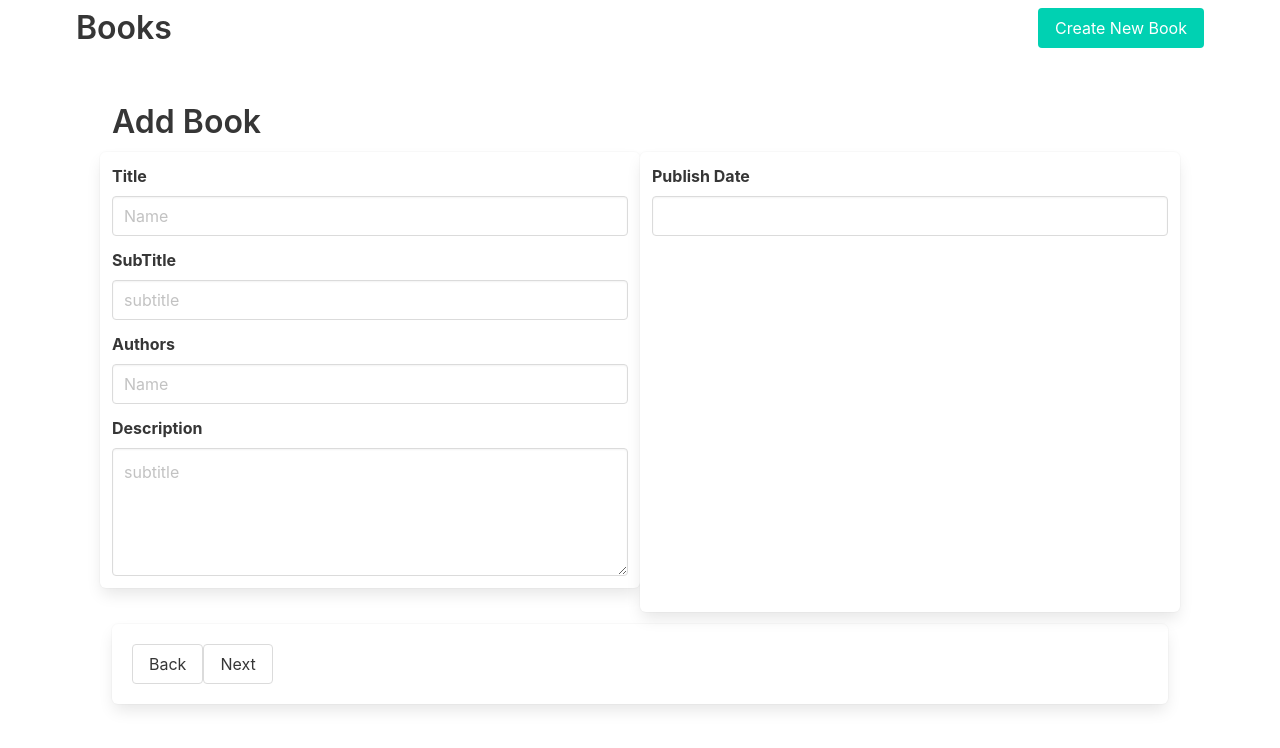
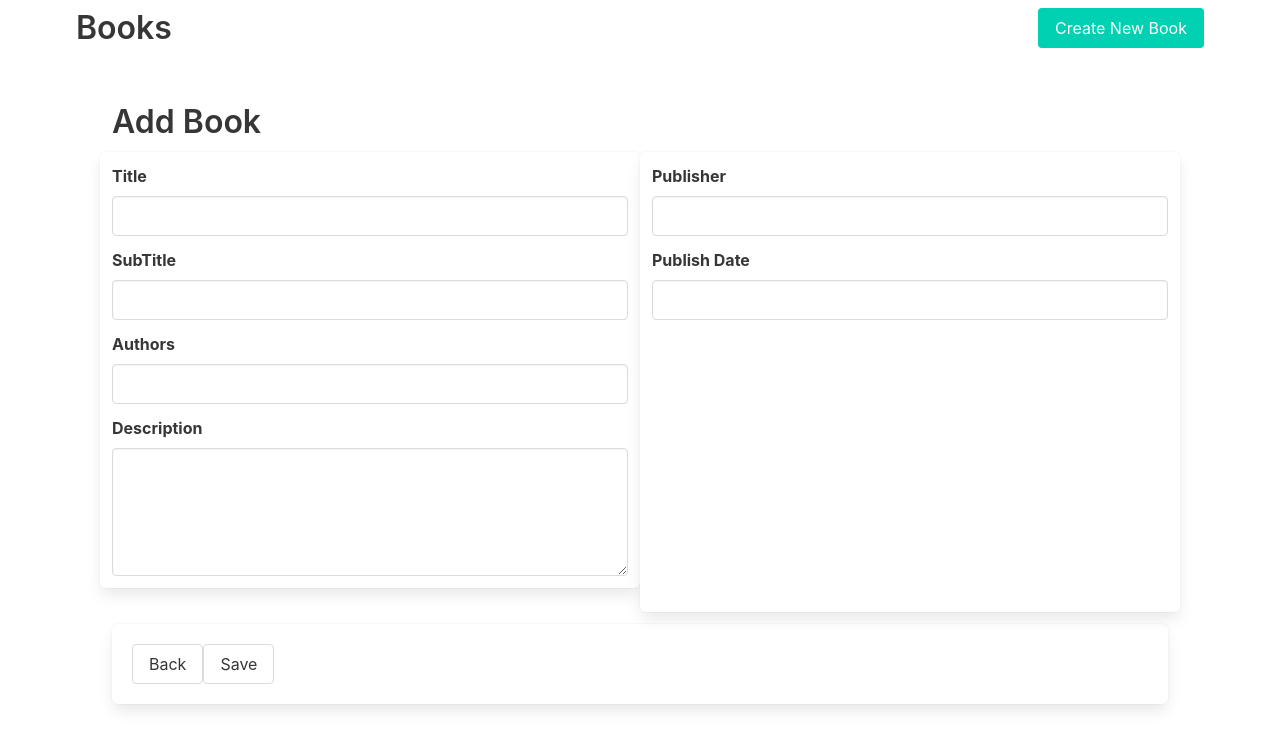
Before and after one commit to theCompanyDream/library, a React (Create React App) app: page /detail in a window 1280 px wide. Shown: the top 748 px of the page. Built offline with nearby package versions, Linux system fonts and the light colour scheme; no server answers.

Commit message:
fix: more bugs but still not done

```diff
--- a/src/components/detail.js
+++ b/src/components/detail.js
@@ -1,5 +1,5 @@
 import React, {useState, useEffect, useContext} from 'react'
-import { Link, useLocation, useHistory, useParams } from "react-router-dom"
+import { Link, useLocation, useHistory } from "react-router-dom"
 import queryString from 'query-string'
 
 import { BookContext } from './'
@@ -7,12 +7,17 @@ import "./styles/detail.scss"
 
 const Detail = () => {
 	const [isEdit, setState] = useState(false)
-	let { id } = useParams();
 	const { search } = useLocation()
 	const history = useHistory()
 	const data = useContext(BookContext)
 	const [book, setBook] = useState({
-		volumeInfo: {}
+		volumeInfo: {
+			title: '',
+			description: '',
+			subtitle: '',
+			authors: '',
+			publishedDate: ''
+		}
 	})
 
 	const saveBook = (e) => {
@@ -25,9 +30,12 @@ const Detail = () => {
 		history.push('/')
 	}
 
+	const handleChange = (e) => {
+		setBook({...book.volumeInfo, [e.target.name]: e.target.value})
+	}
+
 	useEffect(() => {
 		const parsed = queryString.parse(search)
-
 		if (parsed.id) {
 			const chosen_book = data.items.find((book) => book.id === parsed.id)
 			if (chosen_book) {
@@ -45,40 +53,46 @@ const Detail = () => {
 					<div className="field">
 						<label className="label">Title</label>
 						<div className="control">
-							<input className="input" type="text" placeholder="Name" value={book.volumeInfo.title} />
+							<input className="input" type="text" name="title" value={book.volumeInfo.title || ''} onChange={handleChange} />
 						</div>
 					</div>
 					<div className="field">
 						<label className="label">SubTitle</label>
 						<div className="control">
-							<input className="input" value={book.volumeInfo.subtitle} placeholder="subtitle" />
+							<input className="input" name="subtitle" value={book.volumeInfo.subtitle || ''} onChange={handleChange} />
 						</div>
 					</div>
 					<div className="field">
 						<label className="label">Authors</label>
 						<div className="control">
-							<input className="input" type="text" placeholder="Name" value={book.volumeInfo.authors} />
+							<input className="input" name="authors" type="text" value={book.volumeInfo.authors || ''} onChange={handleChange} />
 						</div>
 					</div>
 					<div className="field">
 						<label className="label">Description</label>
 						<div className="control">
-							<textarea className="textarea" value={book.volumeInfo.description} placeholder="subtitle"></textarea>
+							<textarea className="textarea" name="description" value={book.volumeInfo.description || ''} onChange={handleChange}></textarea>
 						</div>
 					</div>
 				</div>
 				<div className="box column">
 					<div className="field">
+						<label className="label">Publisher</label>
+						<div className="control">
+							<input className="input" type="text" name="publisher" value={book.volumeInfo.publisher || ''} onChange={handleChange} />
+						</div>
+					</div>
+					<div className="field">
 						<label className="label">Publish Date</label>
 						<div className="control">
-							<input className="input" type="text" onChange={setBook} value={book.volumeInfo.publishedDate} />
+							<input className="input" type="text" name="publishedDate" value={book.volumeInfo.publishedDate || ''} onChange={handleChange} />
 						</div>
 					</div>
 				</div>
 			</section>
 			<section className="box">
 				<Link className="button" to="/">Back</Link>
-				<button className="button" onClick={saveBook}>Next</button>
+				<button className="button" onClick={saveBook}>Save</button>
 			</section>
 		</section>
 	)
--- a/src/components/home.js
+++ b/src/components/home.js
@@ -44,8 +44,8 @@ const Home = () => {
 										<ul>
 											<li>{book.volumeInfo.title}</li>
 											<li>Authors: {book.volumeInfo.authors.map(author => `${author} `)}<br /></li>
-											<li>Publisher:{book.volumeInfo.publishedDate}</li>
-											<li>Published Date:{book.volumeInfo.publishedDate}</li>
+											<li>Publisher: {book.volumeInfo.publisher}</li>
+											<li>Published Date: {book.volumeInfo.publishedDate}</li>
 										</ul>
 									</div>
 								</article>
```
Also changed, not shown: src/components/layout.js (line endings or trailing spaces).
